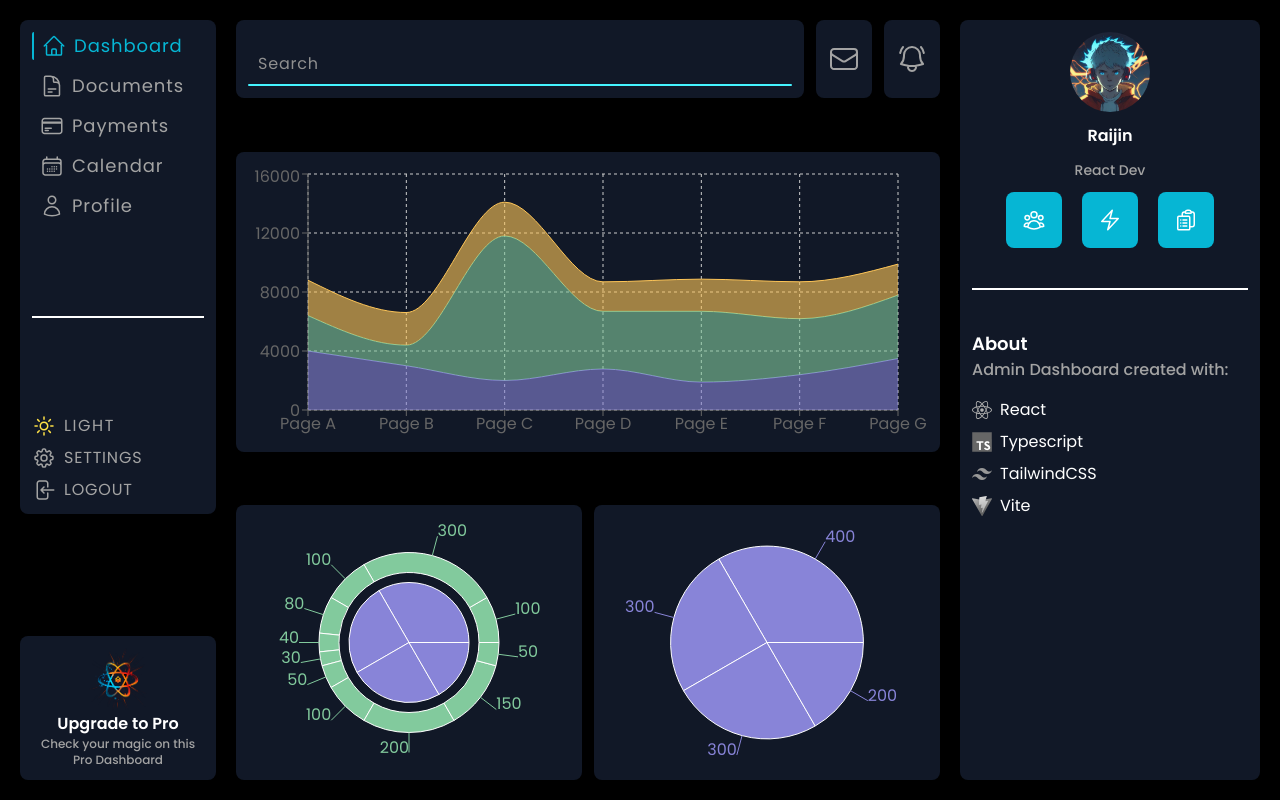
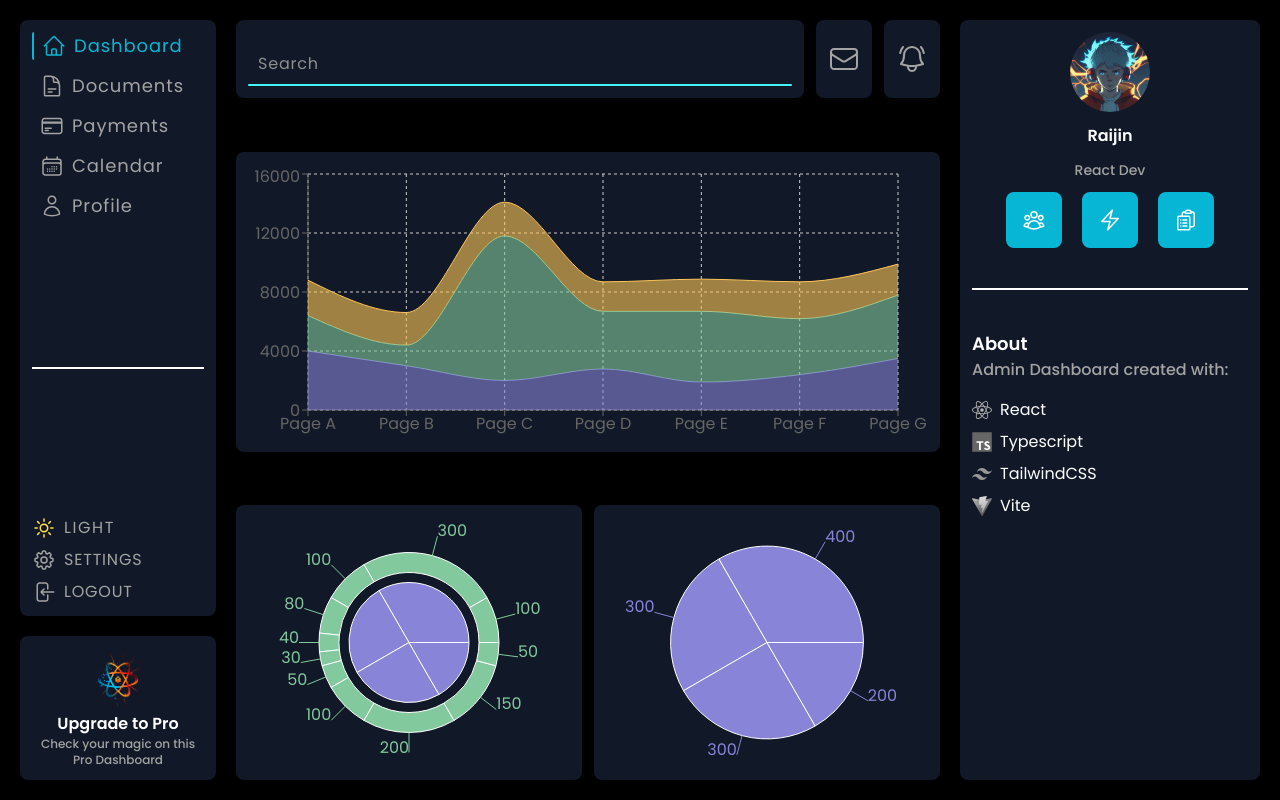
Before and after one commit to raijinhasarrived/fdashboard, a React (Vite) app: page / in a window 1280 px wide. Built offline with nearby package versions, Linux system fonts and the light colour scheme.

Commit message:
fix margin in Layout

```diff
--- a/src/components/sidebar/Sidebar.tsx
+++ b/src/components/sidebar/Sidebar.tsx
@@ -5,7 +5,7 @@ import { Links } from './Links';
 export const Sidebar = () => {
   const location = useLocation();
   return (
-    <div className="default flex min-w-[196px] flex-col  gap-24">
+    <div className="default flex h-full min-w-[196px] flex-col  justify-between">
       <div className="flex flex-col gap-3">
         {Links.map((link, index) => (
           <NavLink
--- a/src/layout/Layout.tsx
+++ b/src/layout/Layout.tsx
@@ -3,8 +3,8 @@ import { Routing } from '../routes/Routing';
 
 export const Layout = () => {
   return (
-    <div className="flex gap-5 w-full h-screen p-5">
-      <div className="flex flex-col justify-between">
+    <div className="flex h-screen w-full gap-5 p-5">
+      <div className="flex flex-col justify-between gap-5">
         <Sidebar />
         <Pro />
       </div>
--- a/src/pages/DashboardPage.tsx
+++ b/src/pages/DashboardPage.tsx
@@ -8,7 +8,7 @@ import { Search } from '../components/search/Search';
 
 export const DashboardPage = () => {
   return (
-    <div className="flex h-full w-full flex-col justify-between gap-4">
+    <div className="flex h-full w-full flex-col justify-between">
       <div className="flex w-full justify-between gap-3">
         <Search />
         <Notifications />
```
